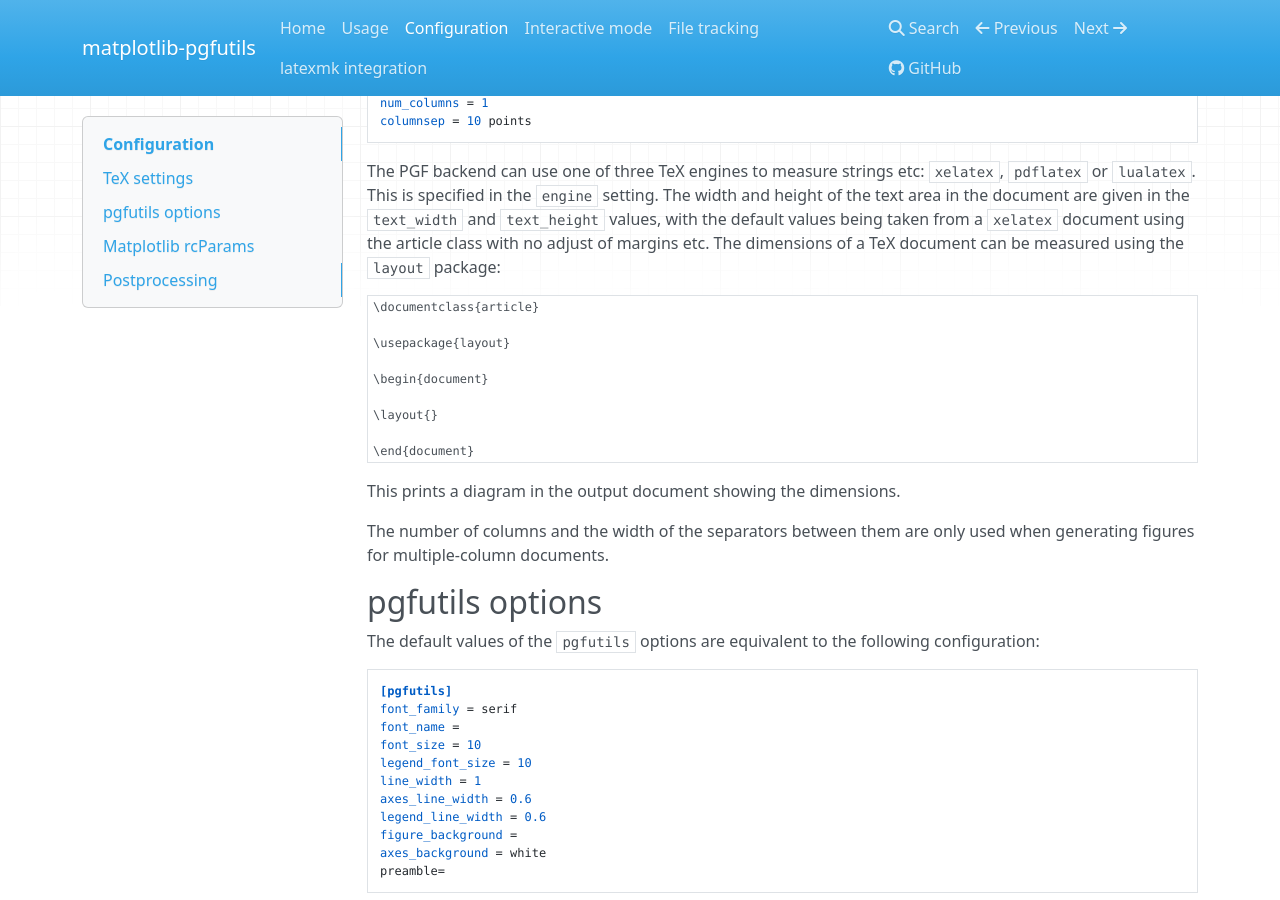
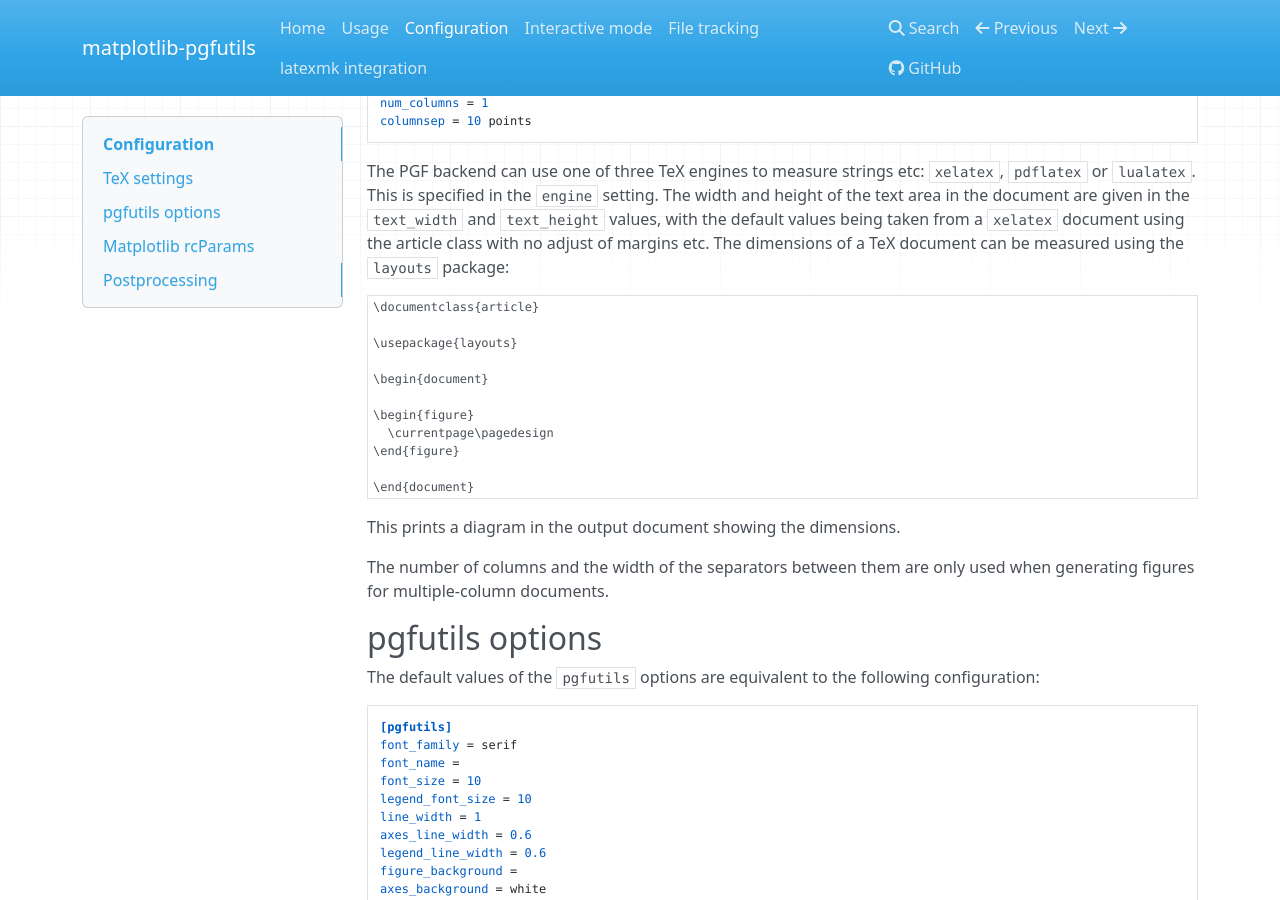
Before and after one commit to bcbnz/matplotlib-pgfutils, an MkDocs documentation site: the page built from doc/config.md, in a window 1280 px wide and 900 px high, scrolled down 884 px. Built offline with MkDocs 1.6.1, drawn with Linux system fonts in a browser that asks for light colours; nearby versions of some CDN libraries.

Commit message:
Suggest using layouts rather than layout as it handles multiple columns.

````diff
--- a/doc/config.md
+++ b/doc/config.md
@@ -55,16 +55,18 @@ The PGF backend can use one of three TeX engines to measure strings etc:
 The width and height of the text area in the document are given in the
 `text_width` and `text_height` values, with the default values being taken from
 a `xelatex` document using the article class with no adjust of margins etc. The
-dimensions of a TeX document can be measured using the `layout` package:
+dimensions of a TeX document can be measured using the `layouts` package:
 
 ```tex
 \documentclass{article}
 
-\usepackage{layout}
+\usepackage{layouts}
 
 \begin{document}
 
-\layout{}
+\begin{figure}
+  \currentpage\pagedesign
+\end{figure}
 
 \end{document}
 ```
````
Also changed, not shown: 1 other file.
